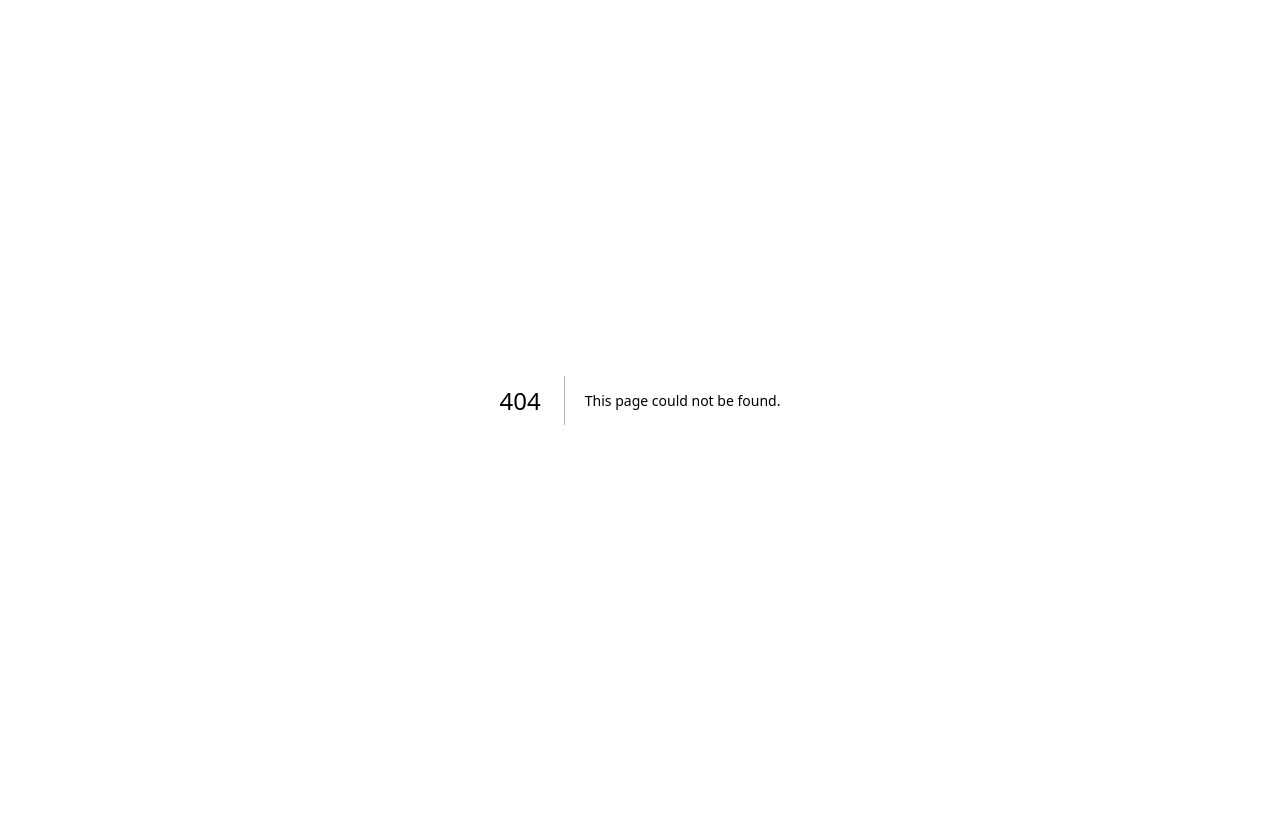
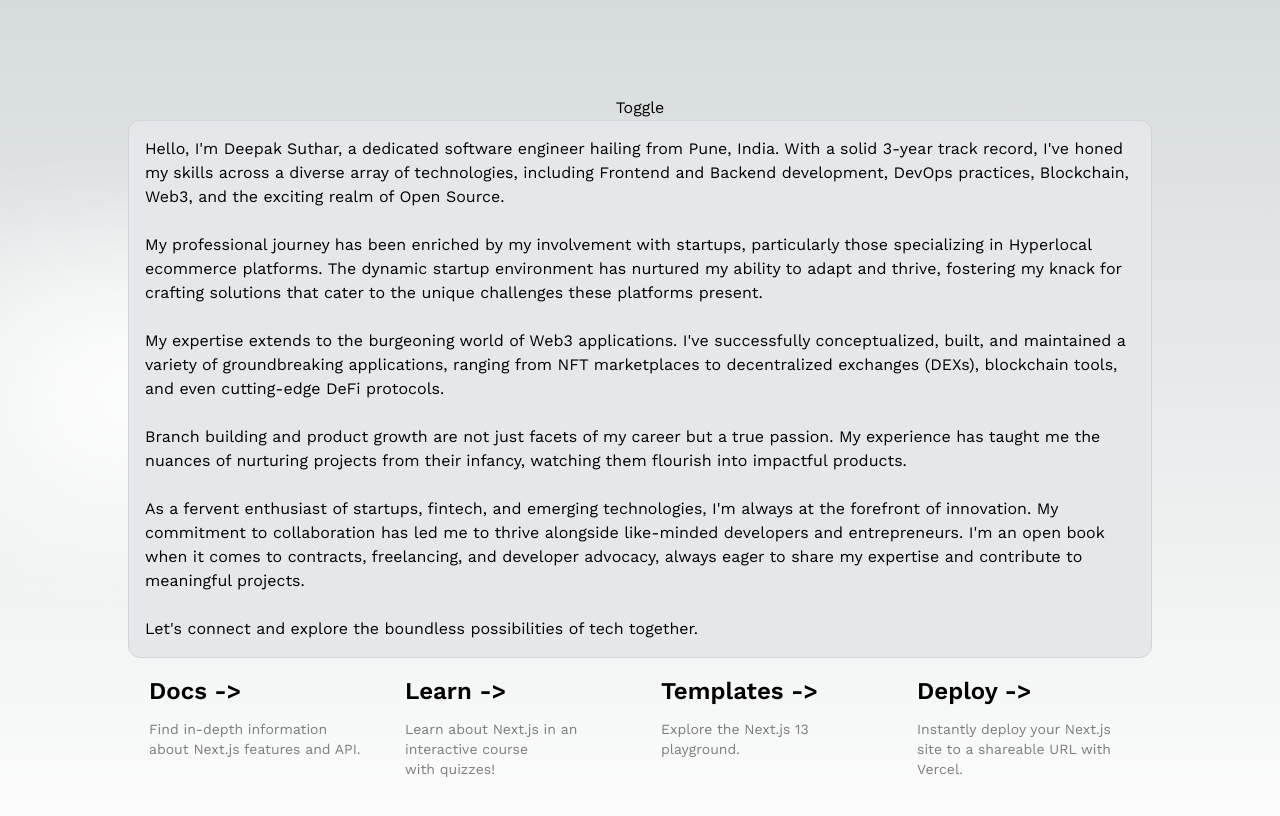
Before and after one commit to codewithdpk/portfolio, a Next.js app: page /portfolio in a window 1280 px wide. Before the commit this address had no page. Shown: the top 816 px of the page. Built offline with nearby package versions, Linux system fonts and the light colour scheme.

Commit message:
Initial commit

```diff
--- a/src/app/layout.tsx
+++ b/src/app/layout.tsx
@@ -1,8 +1,9 @@
+import ThemeProvider from '@portfolio/theme/ThemeProvider'
+import type { Metadata } from 'next'
+import { Work_Sans } from 'next/font/google'
 import './globals.css'
-import type { Metadata } from 'next'
-import { Inter } from 'next/font/google'
 
-const inter = Inter({ subsets: ['latin'] })
+const workSans = Work_Sans({ subsets: ['latin'] })
 
 export const metadata: Metadata = {
   title: 'Create Next App',
@@ -14,9 +15,17 @@ export default function RootLayout({
 }: {
   children: React.ReactNode
 }) {
+
+
   return (
     <html lang="en">
-      <body className={inter.className}>{children}</body>
+      <body className={workSans.className}>
+        <ThemeProvider>
+          <main className="flex min-h-screen flex-col items-center justify-between p-24">
+            {children}
+          </main>
+        </ThemeProvider>
+      </body>
     </html>
   )
 }
--- a/src/app/page.tsx
+++ b/src/app/page.tsx
@@ -2,7 +2,7 @@ import Image from 'next/image'
 
 export default function Home() {
   return (
-    <main className="flex min-h-screen flex-col items-center justify-between p-24">
+    <>
       <div className="z-10 max-w-5xl w-full items-center justify-between font-mono text-sm lg:flex">
         <p className="fixed left-0 top-0 flex w-full justify-center border-b border-gray-300 bg-gradient-to-b from-zinc-200 pb-6 pt-8 backdrop-blur-2xl dark:border-neutral-800 dark:bg-zinc-800/30 dark:from-inherit lg:static lg:w-auto  lg:rounded-xl lg:border lg:bg-gray-200 lg:p-4 lg:dark:bg-zinc-800/30">
           Get started by editing&nbsp;
@@ -108,6 +108,6 @@ export default function Home() {
           </p>
         </a>
       </div>
-    </main>
+    </>
   )
 }
--- /dev/null
+++ b/src/app/portfolio/page.tsx
@@ -0,0 +1,107 @@
+
+"use client"
+
+
+import useToggleTheme from "@portfolio/theme/useToggleTheme";
+
+
+export default function Portfolio() {
+    const toggle = useToggleTheme()
+
+    return (
+        <>
+            <button onClick={toggle}>
+                Toggle
+            </button>
+
+            <div className="relative flex place-items-center before:absolute before:h-[300px] before:w-[480px] before:-translate-x-1/2 before:rounded-full before:bg-gradient-radial before:from-white before:to-transparent before:blur-2xl before:content-[''] after:absolute after:-z-20 after:h-[180px] after:w-[240px] after:translate-x-1/3 after:bg-gradient-conic after:from-sky-200 after:via-blue-200 after:blur-2xl after:content-[''] before:dark:bg-gradient-to-br before:dark:from-transparent before:dark:to-blue-700 before:dark:opacity-10 after:dark:from-sky-900 after:dark:via-[#0141ff] after:dark:opacity-40 before:lg:h-[360px] z-[-1] lg:max-w-5xl">
+
+                <p className="flex w-full justify-center border-b border-gray-300 bg-transparent from-zinc-200 pb-6 pt-8 backdrop-blur-2xl dark:border-neutral-800 dark:bg-zinc-800/30 dark:from-inherit lg:static lg:w-auto  lg:rounded-xl lg:border lg:bg-gray-200 lg:p-4 lg:dark:bg-zinc-800/30">
+                    Hello, I'm Deepak Suthar, a dedicated software engineer hailing from Pune, India. With a solid 3-year track record, I've honed my skills across a diverse array of technologies, including Frontend and Backend development, DevOps practices, Blockchain, Web3, and the exciting realm of Open Source.<br /> <br />
+
+                    My professional journey has been enriched by my involvement with startups, particularly those specializing in Hyperlocal ecommerce platforms. The dynamic startup environment has nurtured my ability to adapt and thrive, fostering my knack for crafting solutions that cater to the unique challenges these platforms present.<br /><br />
+
+                    My expertise extends to the burgeoning world of Web3 applications. I've successfully conceptualized, built, and maintained a variety of groundbreaking applications, ranging from NFT marketplaces to decentralized exchanges (DEXs), blockchain tools, and even cutting-edge DeFi protocols.<br /><br />
+
+                    Branch building and product growth are not just facets of my career but a true passion. My experience has taught me the nuances of nurturing projects from their infancy, watching them flourish into impactful products.<br /><br />
+
+                    As a fervent enthusiast of startups, fintech, and emerging technologies, I'm always at the forefront of innovation. My commitment to collaboration has led me to thrive alongside like-minded developers and entrepreneurs. I'm an open book when it comes to contracts, freelancing, and developer advocacy, always eager to share my expertise and contribute to meaningful projects.<br /><br />
+
+                    Let's connect and explore the boundless possibilities of tech together.
+                </p>
+
+
+            </div>
+
+            <div className="mb-32 grid text-center lg:max-w-5xl lg:w-full lg:mb-0 lg:grid-cols-4 lg:text-left">
+                <a
+                    href="https://nextjs.org/docs?utm_source=create-next-app&utm_medium=appdir-template&utm_campaign=create-next-app"
+                    className="group rounded-lg border border-transparent px-5 py-4 transition-colors hover:border-gray-300 hover:bg-gray-100 hover:dark:border-neutral-700 hover:dark:bg-neutral-800/30"
+                    target="_blank"
+                    rel="noopener noreferrer"
+                >
+                    <h2 className={`mb-3 text-2xl font-semibold`}>
+                        Docs{' '}
+                        <span className="inline-block transition-transform group-hover:translate-x-1 motion-reduce:transform-none">
+                            -&gt;
+                        </span>
+                    </h2>
+                    <p className={`m-0 max-w-[30ch] text-sm opacity-50`}>
+                        Find in-depth information about Next.js features and API.
+                    </p>
+                </a>
+
+                <a
+                    href="https://nextjs.org/learn?utm_source=create-next-app&utm_medium=appdir-template-tw&utm_campaign=create-next-app"
+                    className="group rounded-lg border border-transparent px-5 py-4 transition-colors hover:border-gray-300 hover:bg-gray-100 hover:dark:border-neutral-700 hover:dark:bg-neutral-800/30"
+                    target="_blank"
+                    rel="noopener noreferrer"
+                >
+                    <h2 className={`mb-3 text-2xl font-semibold`}>
+                        Learn{' '}
+                        <span className="inline-block transition-transform group-hover:translate-x-1 motion-reduce:transform-none">
+                            -&gt;
+                        </span>
+                    </h2>
+                    <p className={`m-0 max-w-[30ch] text-sm opacity-50`}>
+                        Learn about Next.js in an interactive course with&nbsp;quizzes!
+                    </p>
+                </a>
+
+                <a
+                    href="https://vercel.com/templates?framework=next.js&utm_source=create-next-app&utm_medium=appdir-template&utm_campaign=create-next-app"
+                    className="group rounded-lg border border-transparent px-5 py-4 transition-colors hover:border-gray-300 hover:bg-gray-100 hover:dark:border-neutral-700 hover:dark:bg-neutral-800/30"
+                    target="_blank"
+                    rel="noopener noreferrer"
+                >
+                    <h2 className={`mb-3 text-2xl font-semibold`}>
+                        Templates{' '}
+                        <span className="inline-block transition-transform group-hover:translate-x-1 motion-reduce:transform-none">
+                            -&gt;
+                        </span>
+                    </h2>
+                    <p className={`m-0 max-w-[30ch] text-sm opacity-50`}>
+                        Explore the Next.js 13 playground.
+                    </p>
+                </a>
+
+                <a
+                    href="https://vercel.com/new?utm_source=create-next-app&utm_medium=appdir-template&utm_campaign=create-next-app"
+                    className="group rounded-lg border border-transparent px-5 py-4 transition-colors hover:border-gray-300 hover:bg-gray-100 hover:dark:border-neutral-700 hover:dark:bg-neutral-800/30"
+                    target="_blank"
+                    rel="noopener noreferrer"
+                >
+                    <h2 className={`mb-3 text-2xl font-semibold`}>
+                        Deploy{' '}
+                        <span className="inline-block transition-transform group-hover:translate-x-1 motion-reduce:transform-none">
+                            -&gt;
+                        </span>
+                    </h2>
+                    <p className={`m-0 max-w-[30ch] text-sm opacity-50`}>
+                        Instantly deploy your Next.js site to a shareable URL with Vercel.
+                    </p>
+                </a>
+            </div>
+        </>
+    )
+}
--- /dev/null
+++ b/src/theme/ThemeProvider.tsx
@@ -0,0 +1,42 @@
+"use client"
+
+import { createContext, Dispatch, ReactNode, SetStateAction, useEffect, useState } from "react";
+
+type ThemeMode = 'light' | 'dark'
+
+interface DefaultValuesType {
+    theme: ThemeMode
+    setTheme: Dispatch<SetStateAction<"light" | "dark">>
+}
+const defaultValues: DefaultValuesType = {
+    theme: 'dark',
+    setTheme: () => {
+        return
+    }
+}
+const ThemeContext = createContext(defaultValues)
+
+export default function ThemeProvider({ children }: { children: ReactNode }) {
+
+    const [theme, setTheme] = useState<ThemeMode>('light')
+
+    useEffect(() => {
+        const existingTheme = localStorage.getItem("theme")
+        if (existingTheme) {
+            setTheme(existingTheme as ThemeMode)
+            document.documentElement.classList.add(existingTheme)
+        } else {
+            localStorage.setItem("theme", theme)
+            document.documentElement.classList.add(theme)
+        }
+    }, [])
+
+    return (
+        <ThemeContext.Provider value={{ theme, setTheme }}>
+            {children}
+        </ThemeContext.Provider>
+    )
+
+}
+
+export { ThemeContext }
--- /dev/null
+++ b/src/theme/useToggleTheme.ts
@@ -0,0 +1,20 @@
+"use client"
+
+import { useContext } from "react";
+import { ThemeContext } from "./ThemeProvider";
+
+
+export default function useToggleTheme() {
+    const { theme, setTheme } = useContext(ThemeContext)
+
+    function toggle() {
+        const newTheme = theme === 'dark' ? 'light' : 'dark'
+        document.documentElement.classList.remove(theme)
+        document.documentElement.classList.add(newTheme)
+        setTheme(newTheme)
+        localStorage.setItem("theme", newTheme)
+    }
+
+    return toggle
+
+}
--- a/tailwind.config.ts
+++ b/tailwind.config.ts
@@ -6,6 +6,7 @@ const config: Config = {
     './src/components/**/*.{js,ts,jsx,tsx,mdx}',
     './src/app/**/*.{js,ts,jsx,tsx,mdx}',
   ],
+  darkMode: 'class',
   theme: {
     extend: {
       backgroundImage: {
--- a/tsconfig.json
+++ b/tsconfig.json
@@ -9,7 +9,7 @@
     "noEmit": true,
     "esModuleInterop": true,
     "module": "esnext",
-    "moduleResolution": "bundler",
+    "moduleResolution": "Node",
     "resolveJsonModule": true,
     "isolatedModules": true,
     "jsx": "preserve",
@@ -20,7 +20,7 @@
       }
     ],
     "paths": {
-      "@listerr/*": ["./src/*"]
+      "@portfolio/*": ["./src/*"]
     }
   },
   "include": ["next-env.d.ts", "**/*.ts", "**/*.tsx", ".next/types/**/*.ts"],
```
